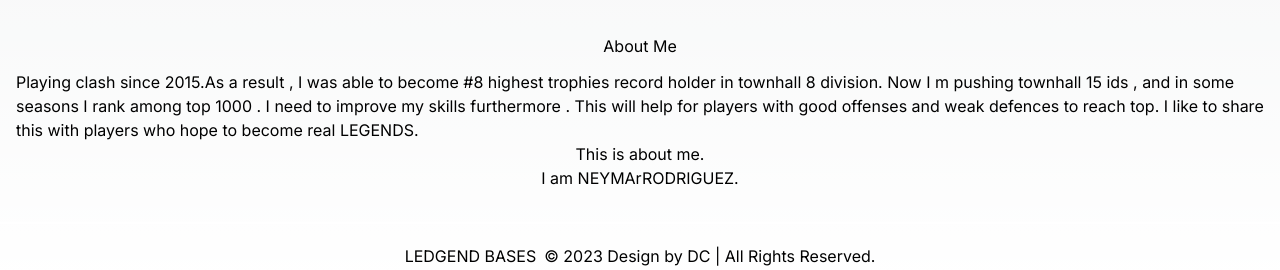
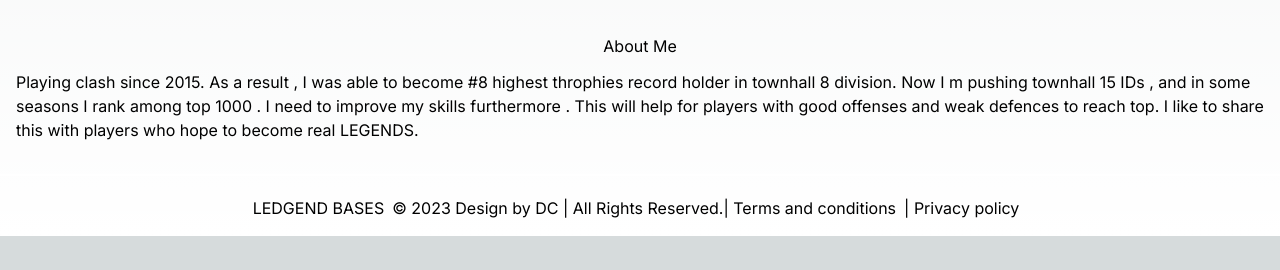
Before and after one commit to DulanjanChanaka/clashlayouts, a Next.js app: page / in a window 1280 px wide. Shown: the part 1530-1800 px from the top of the page. After the commit the page ends 1766 px from the top, so only its background shows below. Built offline with nearby package versions, Linux system fonts and the light colour scheme; no server answers; the database is empty.

Commit message:
edit privacy policy and T&C

```diff
--- a/src/app/layout.js
+++ b/src/app/layout.js
@@ -4,8 +4,8 @@ import { Inter } from 'next/font/google'
 const inter = Inter({ subsets: ['latin'] })
 
 export const metadata = {
-  title: 'CLASH LAYOUTS',
-  description: 'Push Layout',
+  title: 'LEGEND BASES',
+  description: 'Play like Legend ',
 }
 
 export default function RootLayout({ children }) {
--- a/src/components/About.jsx
+++ b/src/components/About.jsx
@@ -8,9 +8,8 @@ const About = () => {
         <Headline title="ABOUT"/>
         <div className='flex flex-col justify-center items-center m-4 mb-8'>
             <h3 className='mb-3'>About Me</h3>
-            <p>Playing clash since 2015.As a result , I was able to become #8 highest trophies record holder in townhall 8 division.
-Now I m pushing townhall 15 ids , and in some seasons I rank among top 1000 . I need to improve my skills furthermore . This will help  for players with good offenses and weak defences to reach top. I like to share this with players who hope to become real LEGENDS.</p><span>This is about me.
-</span><span>I am NEYMArRODRIGUEZ.</span>
+            <p>Playing clash since 2015. As a result , I was able to become #8 highest throphies record holder in townhall 8 division.
+Now I m pushing townhall 15 IDs , and in some seasons I rank among top 1000 . I need to improve my skills furthermore . This will help  for players with good offenses and weak defences to reach top. I like to share this with players who hope to become real LEGENDS.</p>
         </div>
     </div>
   )
--- a/src/components/Footer.jsx
+++ b/src/components/Footer.jsx
@@ -7,7 +7,9 @@ const Footer = () => {
         <div className='mt-5 mb-4 flex flex-col md:flex-row justify-center  items-center '>
             <h2 className='pr-2'>LEDGEND BASES </h2>
 
-            <p> © 2023  Design by DC | All Rights Reserved.</p>
+            <p> © 2023  Design by DC | All Rights Reserved. </p>
+            <a  href='https://sites.google.com/view/legendbases/home'><p className='pr-2' > | Terms and conditions</p></a>
+            <a href='https://sites.google.com/view/legendbase/home'><p className='pr-2'> | Privacy policy</p></a>
 
         </div>
     </div>
```
